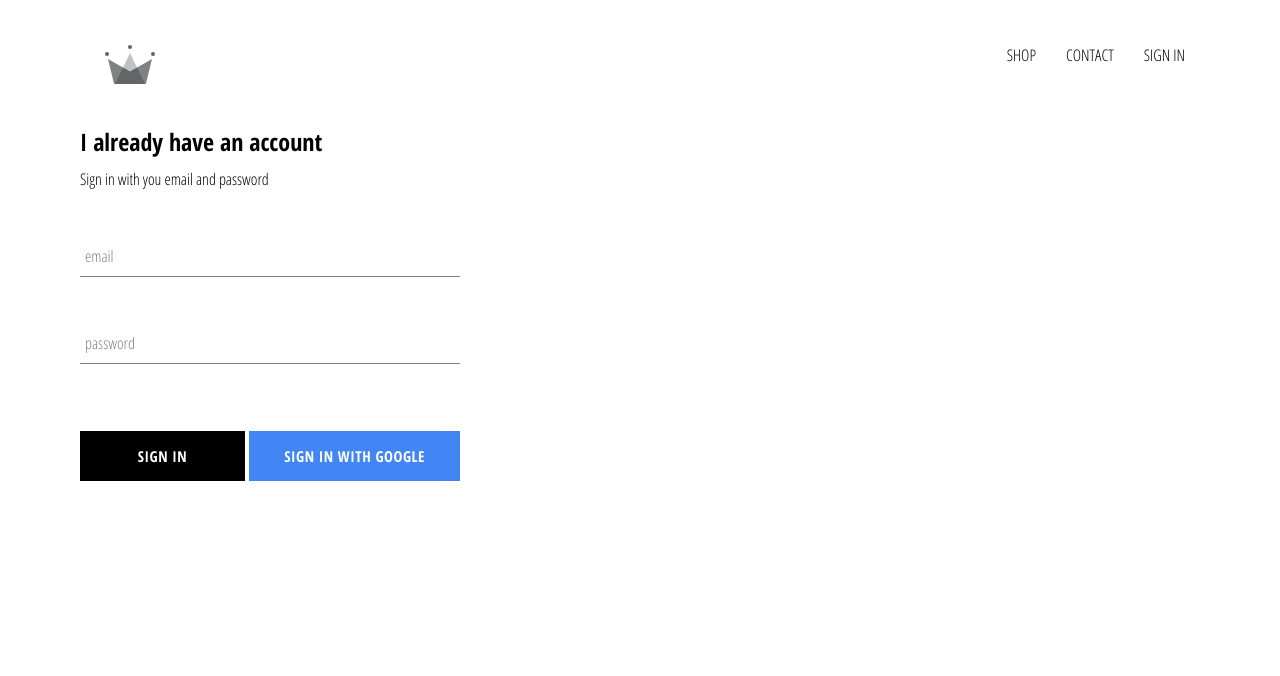
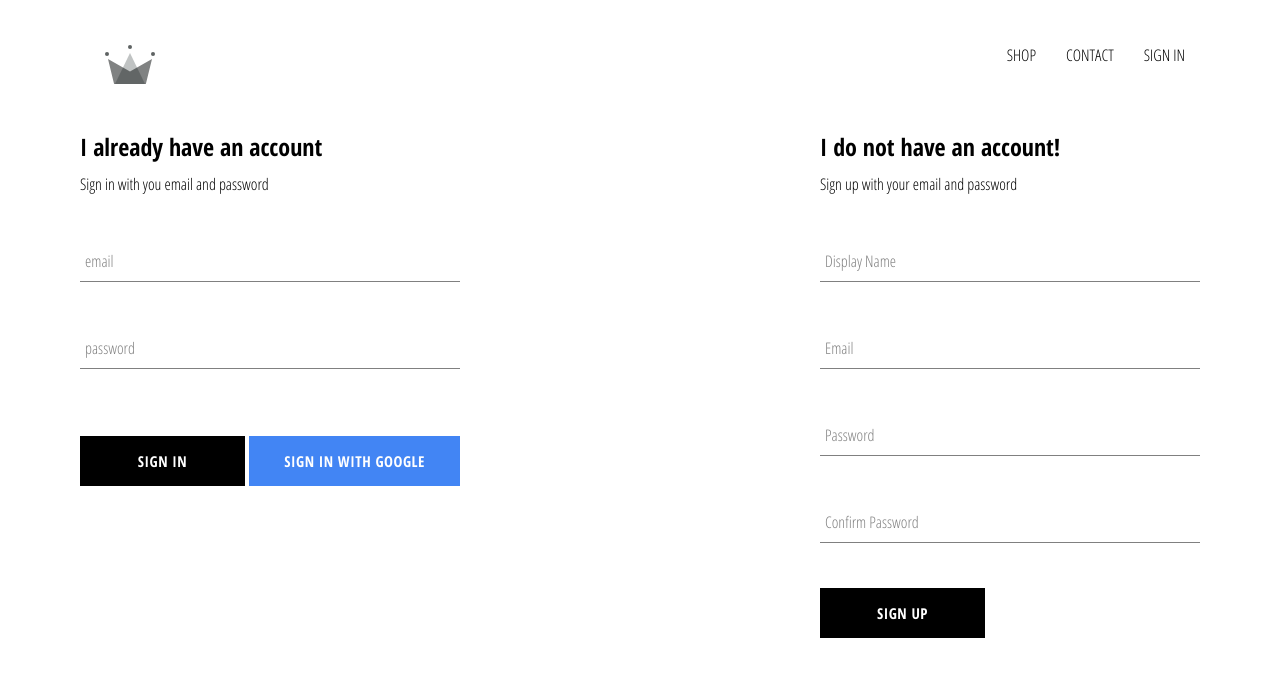
Before and after one commit to buffbob/ecommerce-demo, a React (Create React App) app: page /signin in a window 1280 px wide. Shown: the top 676 px of the page. Built offline with nearby package versions, Linux system fonts and the light colour scheme; no server answers.

Commit message:
added signup component

```diff
--- a/src/App.js
+++ b/src/App.js
@@ -5,7 +5,7 @@
 import ShopPage from './pages/shop/shop.component'
 import Header from './components/header/header.component.jsx';
 import SignInAndSignUpPage from './pages/sign-in-and-sign-up/sign-in-and-sign-up.component';
-import { auth } from './firebase/firebase.utils';
+import { auth, createUserProfileDocument } from './firebase/firebase.utils';
 
 class App extends React.Component {
 
@@ -19,10 +19,23 @@
   unsubscribeFromAuth = null;
 
   componentDidMount() {
-    this.unsubscribeFromAuth = auth.onAuthStateChanged(user => {
-      this.setState({ currentUser: user });
-      console.log(user);
-    })
+    this.unsubscribeFromAuth = auth.onAuthStateChanged(async userAuth => {
+      if (userAuth) {
+        const userRef = await createUserProfileDocument(userAuth);
+        userRef.onSnapshot(snapShot => {
+
+          this.setState({
+            currentUser: {
+              id: snapShot.id,
+              ...snapShot.data()
+            }
+          }, () => {
+            console.log(this.state);
+          });
+        });
+      }
+      else { this.setState({ currentUser: userAuth }); }
+    });
   }
 
   componentWillUnmount() {
--- a/src/components/header/header.component.jsx
+++ b/src/components/header/header.component.jsx
@@ -19,7 +19,11 @@
             </Link>
             {
                 currentUser ?
-                    <div className='option' onClick={() => auth.signOut()}>SIGN OUT</div>
+                    <div className='option' onClick={() => {
+
+                        auth.signOut();
+                        console.log("signing out");
+                    }}>SIGN OUT</div>
                     :
                     <Link className='option' to='/signin'>SIGN IN</Link>
             }
--- /dev/null
+++ b/src/components/sign-up/sign-up.component.jsx
@@ -0,0 +1,97 @@
+import React from 'react';
+import FormInput from '../form-input/form-input.component';
+import CustomButton from '../custom-button/custom-button.component';
+
+import { auth, createUserProfileDocument } from '../../firebase/firebase.utils';
+import './sign-up.styles.scss';
+
+class SignUp extends React.Component {
+    constructor(args) {
+        super(args);
+        this.state = {
+            displayName: '',
+            email: '',
+            password: '',
+            confirmPassword: ''
+        };
+    }
+
+    handleSubmit = async (event) => {
+        event.preventDefault();
+        const { displayName, email, password, confirmPassword } = this.state;
+        if (password !== confirmPassword) {
+            alert("passwords do not match!!!");
+            return;
+        }
+        // change state
+        // add createUserProfileDoc...
+        try {
+            const { user } = await auth.createUserWithEmailAndPassword(
+                email,
+                password);
+            await createUserProfileDocument(user, { displayName });
+            this.state = {
+                displayName: '',
+                email: '',
+                password: '',
+                confirmPassword: ''
+            };
+        } catch (error) {
+            console.error(error);
+        }
+    };
+
+    handleChange = event => {
+        const { name, value } = event.target;
+        this.setState({ [name]: value })
+    }
+
+
+
+    render() {
+        const { displayName, email, password, confirmPassword } = this.state;
+        return (
+            <div className='sign-up'>
+                <h2 className='title'>I do not have an account!</h2>
+                <span>Sign up with your email and password</span>
+                <form className='sign-up-form' onSubmit={this.handleSubmit}>
+                    <FormInput
+                        type='text'
+                        name='displayName'
+                        value={displayName}
+                        onChange={this.handleChange}
+                        label='Display Name'
+                        required
+                    />
+                    <FormInput
+                        type='email'
+                        name='email'
+                        value={email}
+                        onChange={this.handleChange}
+                        label='Email'
+                        required
+                    />
+                    <FormInput
+                        type='password'
+                        name='password'
+                        value={password}
+                        onChange={this.handleChange}
+                        label='Password'
+                        required
+                    />
+                    <FormInput
+                        type='password'
+                        name='confirmPassword'
+                        value={confirmPassword}
+                        onChange={this.handleChange}
+                        label='Confirm Password'
+                        required
+                    />
+                    <CustomButton type='submit'>Sign Up</CustomButton>
+                </form>
+
+            </div>
+        );
+    }
+}
+export default SignUp;
--- /dev/null
+++ b/src/components/sign-up/sign-up.styles.scss
@@ -0,0 +1,9 @@
+.sign-up {
+    display: flex;
+    flex-direction: column;
+    width: 380px;
+
+    .title {
+        margin: 10px 0;
+    }
+}
--- a/src/firebase/firebase.utils.js
+++ b/src/firebase/firebase.utils.js
@@ -12,6 +12,33 @@
     measurementId: "G-HHMCKF2Q83"
 };
 
+export const createUserProfileDocument = async (userAuth, additionalData) => {
+    if (!userAuth) return;
+    const userRef = firestore.doc(`users/${userAuth.uid}`);
+    const snapShot = await userRef.get();
+    if (!snapShot.exists) {
+        const { displayName, email } = userAuth;
+        const createdAt = new Date();
+        try {
+            await userRef.set({
+                displayName,
+                email,
+                createdAt,
+                ...additionalData
+            })
+            console.log('persisiting')
+
+        } catch (error) {
+            console.log('error creating user', 'dude');
+            console.log(error.message);
+
+        }
+    } else {
+        console.log("user ref already exists");
+    }
+    return userRef;
+}
+
 firebase.initializeApp(config);
 export const auth = firebase.auth();
 export const firestore = firebase.firestore();
--- a/src/pages/sign-in-and-sign-up/sign-in-and-sign-up.component.jsx
+++ b/src/pages/sign-in-and-sign-up/sign-in-and-sign-up.component.jsx
@@ -1,11 +1,13 @@
 import React from 'react';
 import './sign-in-and-sign-up.styles.scss';
 import SignIn from '../../components/sign-in/sign-in.component';
+import SignUp from '../../components/sign-up/sign-up.component';
 
 const SignInAndSignUpPage = () => (
 
     <div className='sign-in-and-sign-up'>
         <SignIn></SignIn>
+        <SignUp></SignUp>
     </div>
 );
 
--- a/src/pages/sign-in-and-sign-up/sign-in-and-sign-up.styles.scss
+++ b/src/pages/sign-in-and-sign-up/sign-in-and-sign-up.styles.scss
@@ -1,3 +1,7 @@
 .sign-in-and-sign-up {
     // color:red;
+    sidth:850px;
+    display: flex;
+    justify-content: space-between;
+    margin: 30px auto;
 }
```
